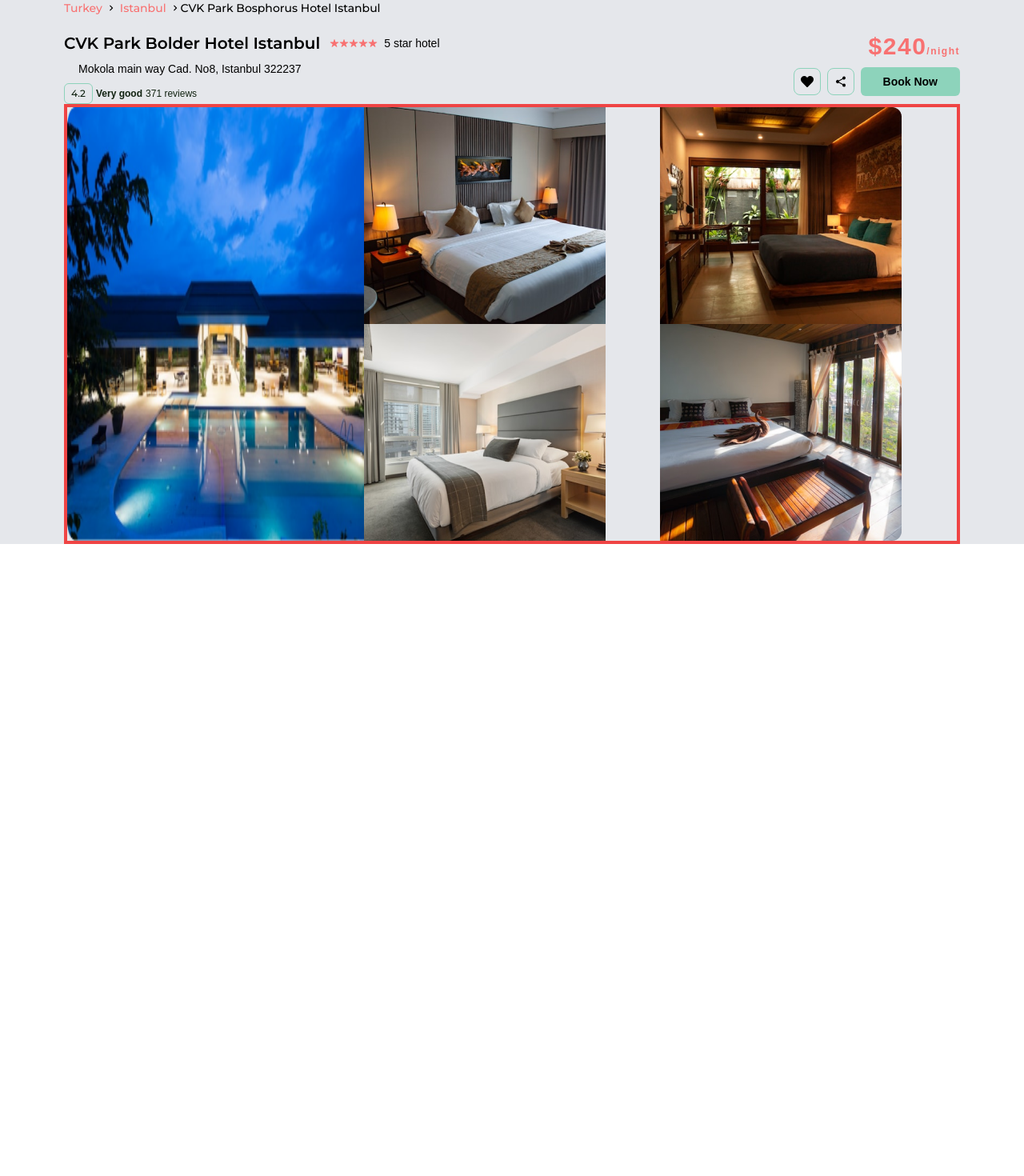
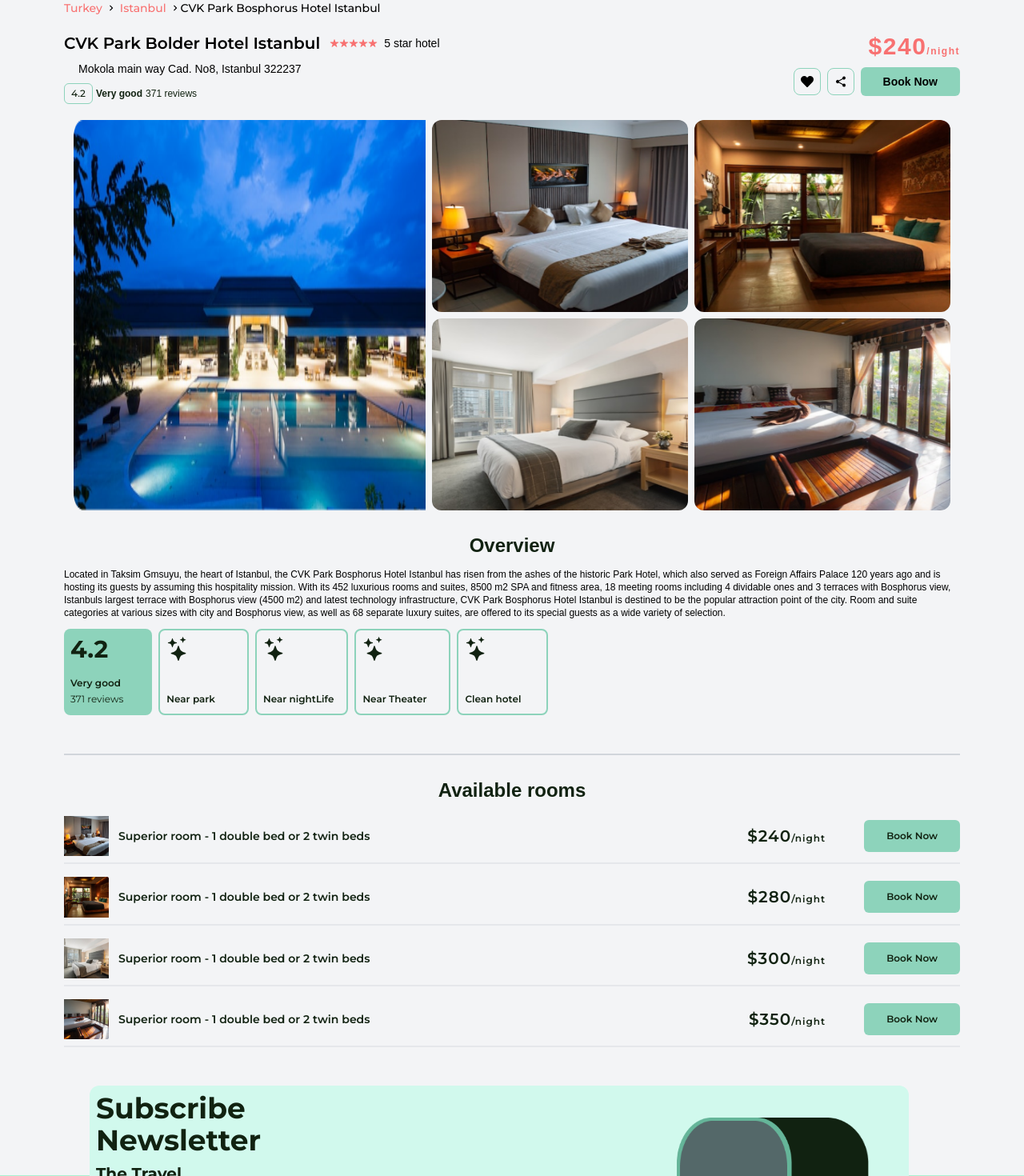
Before and after one commit to Heritagify/Travelling-Website, a React (Vite) app: page /hotelListing in a window 1280 px wide. Shown: the part 80-1550 px from the top of the page at 80% size. Before the commit the page ends 800 px from the top, so only its background shows below. Built offline with nearby package versions, Linux system fonts and the light colour scheme; some icons are missing; a web font is replaced by a local one.

Commit message:
hotellisting

```diff
--- a/src/HotelFlows/HotelListing.jsx
+++ b/src/HotelFlows/HotelListing.jsx
@@ -1,5 +1,6 @@
 import React from 'react'
 import AccountNav from "../components/Headers/AccountsNav"
+import Footer from '../components/Footer';
 
 // Icons---------
 import { MdOutlineChevronRight } from "react-icons/md";
@@ -7,6 +8,8 @@
 import { IoIosStar } from 'react-icons/io';
 import { IoShareSocial } from "react-icons/io5";
 import { FaHeart } from 'react-icons/fa';
+import { BsStars } from "react-icons/bs";
+
 
 // images
 import bosphorus from '../../src/assets/bosphorus.png';
@@ -20,7 +23,7 @@
 
 const HotelListing = () => {
   return (
-    <div className='bg-gray-200 pt-20'>
+    <div className='bg-gray-300 md:bg-gray-100 pt-20'>
       <AccountNav />
       <div className=''>
         <p className='flex items-center mx-20 space-x-1 font-monts font-medium text-sm'>
@@ -28,7 +31,7 @@
           <span className='text-red-400'>Istanbul </span> <MdOutlineChevronRight />
           CVK Park Bosphorus Hotel Istanbul
         </p>
-        <div className='flex justify-between mx-20 mt-5'>
+        <div className='flex justify-between mx-20 my-5'>
           <div className='space-y-2'>
             <div className='flex gap-3'>
               <h1 className='font-semibold text-xl font-monts'>CVK Park Bolder Hotel Istanbul</h1>
@@ -60,34 +63,133 @@
             </div>
         </div>
 
-        <div className='grid grid-cols-2 md:grid-cols-3 gap-0 border-4 mx-2 md:mx-20 border-red-500'>
+        <div className='md:flex justify-center md:gap-2 mx-4 md:mx-20'>
             <img
               src={bosphorus}
               alt=''
-            className='col-span-2 md:col-auto md:row-span-2 h-full'
+              className='mb-2 md:mb-0'
             />
+          <div className='grid grid-cols-1 md:grid-cols-2 gap-3 md:gap-2'>
             <img
               src={hotelRoom1}
               alt=''
-            className=''
+              className='w-full md:w-80 h-60 rounded-xl'
             />
             <img
               src={hotelRoom2}
               alt=''
-            className=''
+              className='w-full md:w-80 h-60 rounded-xl'
             />
             <img
               src={hotelRoom3}
               alt=''
-            className=''
+              className='w-full md:w-80 h-60 rounded-xl'
             />
             <img
               src={hotelRoom4}
               alt=''
-            className=''
+              className='w-full md:w-80 h-60 rounded-xl'
             />
           </div>
         </div>
+
+      </div>
+      <div className='mx-5 md:mx-20 my-7 border-b-2 border-gray-300 pb-12'>
+        <h2 className='text-3xl md:text-2xl text-center text-blackGreen font-semibold'>Overview</h2>
+        <p className='my-3 font-mont text-md md:text-xs font-medium'>Located in Taksim Gmsuyu, the heart of Istanbul, the CVK Park Bosphorus Hotel Istanbul has risen from
+          the ashes of the historic Park Hotel, which also served as Foreign Affairs Palace 120 years ago and
+          is hosting its guests by assuming this hospitality mission. With its 452 luxurious rooms and suites,
+          8500 m2 SPA and fitness area, 18 meeting rooms including 4 dividable ones and 3 terraces with Bosphorus view,
+          Istanbuls largest terrace with Bosphorus view (4500 m2) and latest technology infrastructure,
+          CVK Park Bosphorus Hotel Istanbul is destined to be the popular attraction point of the city.
+          Room and suite categories at various sizes with city and Bosphorus view, as well as 68 separate luxury suites,
+          are offered to its special guests as a wide variety of selection.
+        </p>
+        <div className='md:flex gap-2 mx-20 md:mx-0 space-y-2 md:space-y-0'>
+          <div className='text-blackGreen font-monts bg-mintGreen rounded-lg p-2 pr-9'>
+            <h1 className='text-3xl font-bold mb-4'>4.2</h1>
+            <h2 className='font-semibold text-xs'>Very good</h2>
+            <p className='text-xs my-1'>371 reviews</p>
+          </div>
+          <div className='text-blackGreen space-y-10 font-monts border-2 border-mintGreen rounded-lg p-2 pr-10 '>
+            <h1 className='text-3xl font-bold'><BsStars /></h1>
+            <h2 className='font-semibold text-xs'>Near park</h2>
+          </div>
+          <div className='text-blackGreen font-monts border-2 border-mintGreen space-y-10 rounded-lg p-2 pr-4 '>
+            <h1 className='text-3xl font-bold mb-4'><BsStars /></h1>
+            <h2 className='font-semibold text-xs'>Near nightLife</h2>
+          </div>
+          <div className='text-blackGreen font-monts border-2 border-mintGreen space-y-10 rounded-lg p-2 pr-7 '>
+            <h1 className='text-3xl font-bold mb-4'><BsStars /></h1>
+            <h2 className='font-semibold text-xs'>Near Theater</h2>
+          </div>
+          <div className='text-blackGreen font-monts border-2 border-mintGreen space-y-10 rounded-lg p-2 pr-8 '>
+            <h1 className='text-3xl font-bold mb-4'><BsStars /></h1>
+            <h2 className='font-semibold text-xs'>Clean hotel</h2>
+          </div>
+        </div>
+      </div>
+
+      <div className=' space-y-2'>
+        <h1 className='text-3xl md:text-2xl text-center text-blackGreen font-semibold'>Available rooms</h1>
+        <div className='md:flex md:justify-between font-monts text-blackGreen border-b-2 py-2 items-center mx-8 md:mx-20 space-y-1 md:space-y-0'>
+          <div className='flex space-x-3 items-center'>
+            <img
+              src={hotelRoom1}
+              alt=''
+              className='w-20 md:w-14'
+            />
+            <p className='font-semibold text-sm'>Superior room - 1 double bed or 2 twin beds</p>
+          </div>
+          <div className='flex space-x-5 md:space-x-12 ml-16 md:ml-0 items-center'>
+            <p className="text-blackGreen font-semibold text-xl tracking-wider text-end">$240<span className="text-xs">/night</span></p>
+            <button className=' bg-mintGreen px-7 text-xs p-3 font-semibold rounded-md hover:bg-blackGreen hover:text-mintGreen'>Book Now</button>
+          </div>
+        </div>
+        <div className='flex justify-between font-monts text-blackGreen border-b-2 py-2  items-center mx-20'>
+          <div className='flex space-x-3 items-center'>
+            <img
+              src={hotelRoom2}
+              alt=''
+              className='w-14'
+            />
+            <p className='font-semibold text-sm'>Superior room - 1 double bed or 2 twin beds</p>
+          </div>
+          <div className='flex space-x-12 items-center'>
+            <p className="text-blackGreen font-semibold text-xl tracking-wider text-end">$280<span className="text-xs">/night</span></p>
+            <button className=' bg-mintGreen px-7 text-xs p-3 font-semibold rounded-md hover:bg-blackGreen hover:text-mintGreen'>Book Now</button>
+          </div>
+        </div>
+        <div className='flex justify-between font-monts text-blackGreen border-b-2 py-2 items-center mx-20'>
+          <div className='flex space-x-3 items-center'>
+            <img
+              src={hotelRoom3}
+              alt=''
+              className='w-14'
+            />
+            <p className='font-semibold text-sm'>Superior room - 1 double bed or 2 twin beds</p>
+          </div>
+          <div className='flex space-x-12 items-center'>
+            <p className="text-blackGreen font-semibold text-xl tracking-wider text-end">$300<span className="text-xs">/night</span></p>
+            <button className=' bg-mintGreen px-7 text-xs p-3 font-semibold rounded-md hover:bg-blackGreen hover:text-mintGreen'>Book Now</button>
+          </div>
+        </div>
+        <div className='flex justify-between font-monts text-blackGreen border-b-2 py-2 items-center mx-20'>
+          <div className='flex space-x-3 items-center'>
+            <img
+              src={hotelRoom4}
+              alt=''
+              className='w-14'
+            />
+            <p className='font-semibold text-sm'>Superior room - 1 double bed or 2 twin beds</p>
+          </div>
+          <div className='flex space-x-12 items-center'>
+            <p className="text-blackGreen font-semibold text-xl tracking-wider text-end">$350<span className="text-xs">/night</span></p>
+            <button className=' bg-mintGreen px-7 text-xs p-3 font-semibold rounded-md hover:bg-blackGreen hover:text-mintGreen'>Book Now</button>
+          </div>
+        </div>
+      </div>
+      <Footer/>
     </div>
   )
 }
```
Lines whose indentation alone changed are shown as unchanged.
